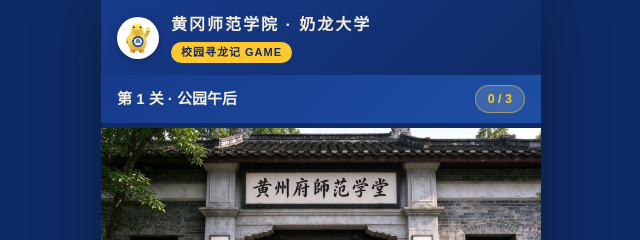
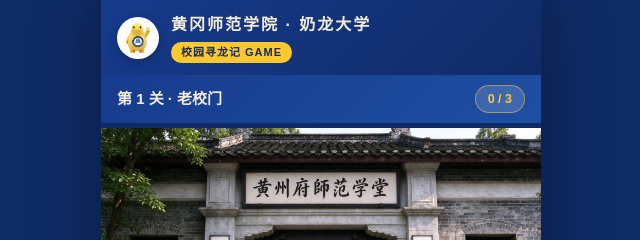
Before and after one commit to rhyme011/nailongdaxue, a plain HTML site: page game.html in a window 1280 px wide. Both pictures are taken after a click on the button "开始寻龙". Shown: the top 240 px of the page, 319-959 px from the left. Drawn offline with Linux system fonts and the light colour scheme; a web font is replaced by a local one.

```diff
--- a/game.html
+++ b/game.html
@@ -405,7 +405,7 @@
     </div>
     <div class="hint-strip"><span class="lamp">💡</span><span id="hintText">找到全部奶龙即可过关！</span></div>
     <div class="footer">
-      <a href="/">← 返回奶龙大学主页</a>　·　仅供整活娱乐　·　v2.2 修复版
+      <a href="/">← 返回奶龙大学主页</a>　·　仅供整活娱乐　·　v3.0 校园十景版
     </div>
   </div>
 
@@ -470,44 +470,87 @@
 
   var LEVELS = [
     {
-      name: "第 1 关 · 公园午后",
+      name: "第 1 关 · 老校门",
       img: "assets/scene1_s.jpg",
       spots: [
-        { x: 10,  y: 85, r: 10, clue: "左下角的灌木丛边，好像有双眼睛…" },
-        { x: 22,  y: 60, r: 9,  clue: "大树干后面，露出来了一点点…" },
-        { x: 84,  y: 69, r: 9,  clue: "右边树荫下，有什么在挥手？" }
+        { x: 15.7, y: 83.5, r: 7, clue: "左抱鼓石旁的草丛里，探出了小脑袋…" },
+        { x: 72.1, y: 86.4, r: 8, clue: "右门柱石鼓旁，藏着半个身子…" },
+        { x: 86.3, y: 83.2, r: 6, clue: "右石鼓旁的灌木阴影里，有双眼睛…" }
       ]
     },
     {
-      name: "第 2 关 · 林荫步道",
+      name: "第 2 关 · 博学楼俯瞰",
       img: "assets/scene2_s.jpg",
       spots: [
-        { x: 34.4, y: 75.8, r: 8, clue: "左侧树旁的砖地上…" },
-        { x: 72.2, y: 77.3, r: 8, clue: "右侧电动车堆旁边…" }
+        { x: 39,  y: 80, r: 8, clue: "楼前左侧花坛里，露出一角…" },
+        { x: 71,  y: 78, r: 7, clue: "楼前右侧草坪上，好像站着一只…" }
       ]
     },
     {
-      name: "第 3 关 · 夜晚球场",
+      name: "第 3 关 · 湖景黄昏",
       img: "assets/scene3_s.jpg",
       spots: [
-        { x: 6.5, y: 63, r: 9,  clue: "绿色围网边，靠着一只…" },
-        { x: 90,  y: 55, r: 10, clue: "场地右侧，它正朝你挥手" }
+        { x: 17,  y: 84.5, r: 7, clue: "前景湖边草丛里，探出小脑袋…" },
+        { x: 63.8, y: 57.2, r: 7, clue: "教学楼台阶旁，立着一只…" },
+        { x: 63.3, y: 68,   r: 6, clue: "墙根地面上，还有一只在偷看…" }
       ]
     },
     {
-      name: "第 4 关 · 博学楼前",
+      name: "第 4 关 · 纪念塔",
       img: "assets/scene4_s.jpg",
       spots: [
-        { x: 27.2, y: 86.9, r: 9, clue: "左边石阶旁，两只小黄玩偶里混进了一只…" },
-        { x: 51.5, y: 88.2, r: 9, clue: "台阶上立着的那只，仔细看看？" }
+        { x: 69,  y: 86, r: 7, clue: "右侧水面里，半浸着一只…" },
+        { x: 36,  y: 87, r: 6, clue: "左侧石栏后，露出个小脑袋…" }
       ]
     },
     {
-      name: "第 5 关 · 羽毛球馆",
+      name: "第 5 关 · 临水夜景",
       img: "assets/scene5_s.jpg",
       spots: [
-        { x: 85.6, y: 74.6, r: 9,  clue: "右下场地标线旁，混在装备堆里…" },
-        { x: 13.2, y: 61.8, r: 10, clue: "羽毛球网柱上，挂着一只？" }
+        { x: 41,  y: 64, r: 8, clue: "左边护栏旁，露出圆圆的头…" },
+        { x: 85.5, y: 66, r: 7, clue: "右侧柳枝下的岸边，藏着一只…" }
+      ]
+    },
+    {
+      name: "第 6 关 · 河道拱桥",
+      img: "assets/scene6_s.jpg",
+      spots: [
+        { x: 50, y: 46, r: 7, clue: "石桥栏杆间，探出一只…" },
+        { x: 84, y: 82, r: 7, clue: "河边石桌旁，蹲着一只…" }
+      ]
+    },
+    {
+      name: "第 7 关 · 艺术画廊",
+      img: "assets/scene7_s.jpg",
+      spots: [
+        { x: 50, y: 73, r: 7, clue: "雕塑展台边缘，蹲着一只…" },
+        { x: 76, y: 62, r: 7, clue: "白立柱左侧，露出小半个头…" },
+        { x: 85, y: 62, r: 7, clue: "白立柱右侧，正扒着柱子…" }
+      ]
+    },
+    {
+      name: "第 8 关 · 沪松园纪念石",
+      img: "assets/scene8_s.jpg",
+      spots: [
+        { x: 58, y: 51, r: 7, clue: "石碑右上方，探出脑袋张望…" },
+        { x: 79, y: 60, r: 7, clue: "右侧树干后，露出上半身…" }
+      ]
+    },
+    {
+      name: "第 9 关 · 松间石桌",
+      img: "assets/scene9_s.jpg",
+      spots: [
+        { x: 57,  y: 63,   r: 7, clue: "石桌桌面上，放着一只…" },
+        { x: 72,  y: 42.5, r: 7, clue: "右侧树干后，探出一只…" },
+        { x: 75.5, y: 42.5, r: 6, clue: "树干旁侧身，还有一只…" }
+      ]
+    },
+    {
+      name: "第 10 关 · 羽毛球馆",
+      img: "assets/scene10_s.jpg",
+      spots: [
+        { x: 25,  y: 89, r: 7, clue: "蓝色座椅旁的地面上…" },
+        { x: 74.5, y: 92, r: 7, clue: "前景场地右侧，蹲着一只…" }
       ]
     }
   ];
```
